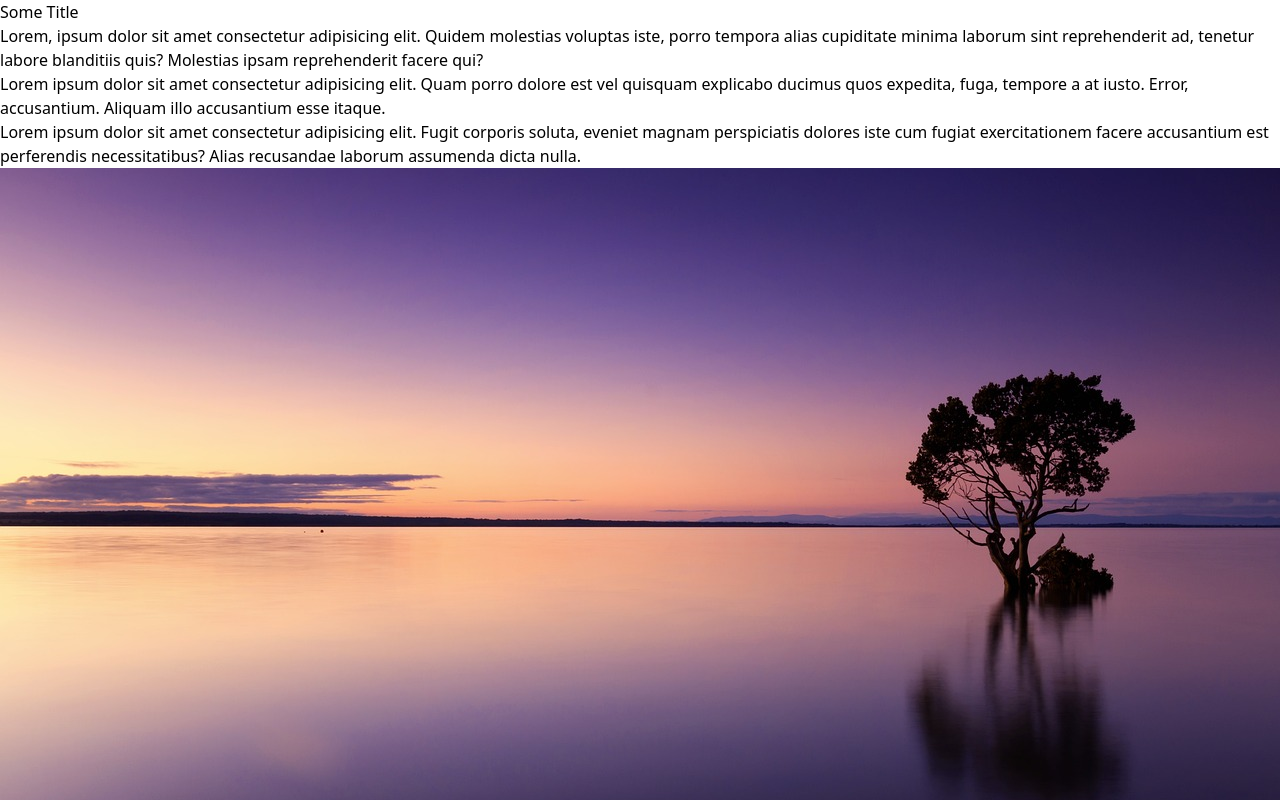
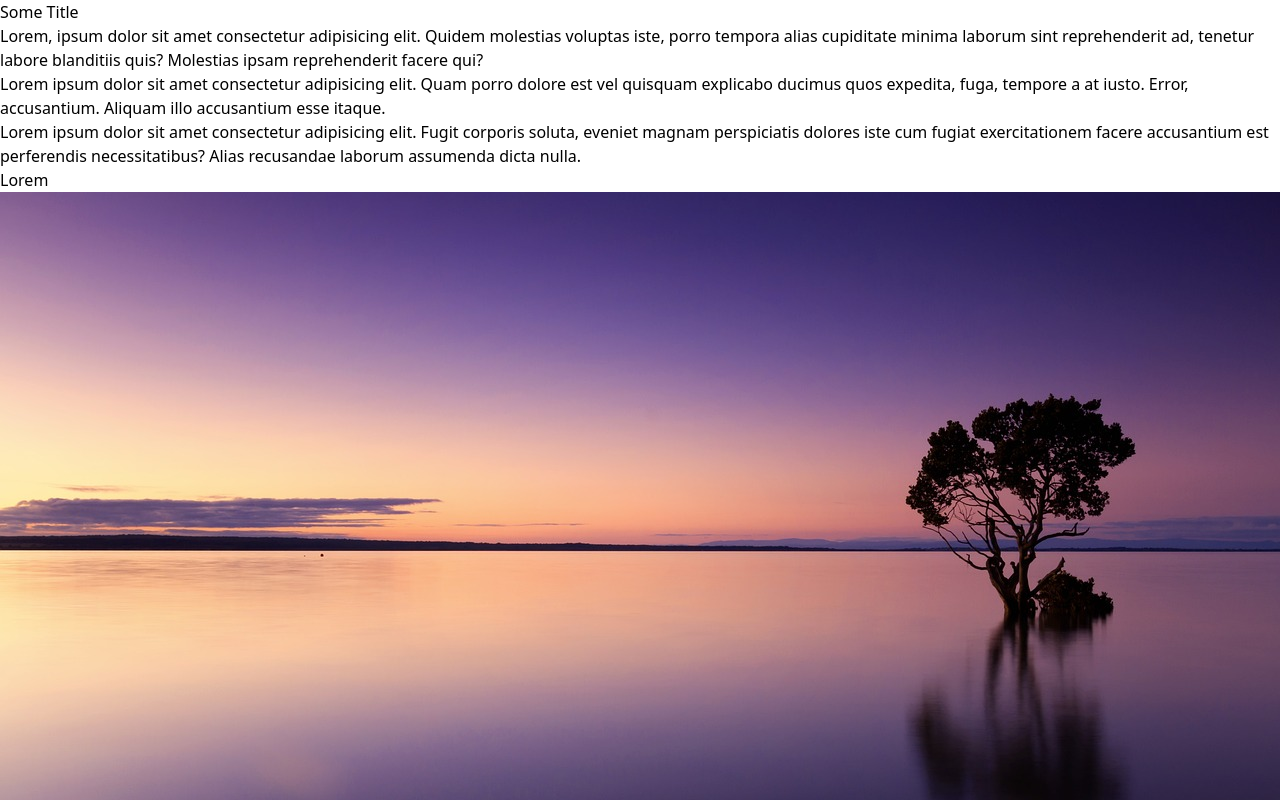
Before and after one commit to ErayC4/EvenMorePractice, a React (Vite) app: page / in a window 1280 px wide. Shown: the top 800 px of the page. Built offline with nearby package versions, Linux system fonts and the light colour scheme.

Commit message:
image that spins, but still buggy tho

```diff
--- a/src/App.jsx
+++ b/src/App.jsx
@@ -1,40 +1,35 @@
 import React, { useEffect } from "react";
-import { gsap, CSSRulePlugin } from "gsap/all";
-import { ScrollTrigger } from "gsap/dist/ScrollTrigger";
+import { gsap, ScrollTrigger } from "gsap/all";
 
 const App = () => {
   useEffect(() => {
-    // Register GSAP plugins
-    gsap.registerPlugin(CSSRulePlugin, ScrollTrigger);
+    gsap.registerPlugin(ScrollTrigger);
 
-    // Create GSAP timeline
     const tl = gsap.timeline({
       defaults: { ease: "power4.inOut", duration: 2 },
     });
 
-    // Get the CSS rule for ".card:before"
-    const flagPoles = CSSRulePlugin.getRule(".card:before");
 
     // GSAP animation for "h1"
-    tl.to(".helpme", {
+    tl.to("h1", {
       "clip-path": "polygon(0% 100%, 100% 100%, 100% 0%, 0% 0%)",
       opacity: 1,
       y: 0,
       duration: 2.2,
     });
 
-    // GSAP animation for ".card:before"
-    tl.from(
-      flagPoles,
-      { stagger: 1, opacity: 0, transform: "translateY(100px)" },
-      "-=2"
-    );
-  }, []); // Empty dependency array ensures the effect runs only once after initial render
+    tl.to(".rotation", {
+        x: 800,
+        rotation: 360,
+        duration: 3,
+        scrollTrigger: ".rotation",
+      });
 
-  return (
-    <div className="helpme pl-8">
-      <h1 className="text-4xl pb-8">Some Title</h1>
-      <div className="flex justify-between gap-4">
+  }, []);
+
+  const randomContent = (
+    <div>
+        <div className="flex justify-between gap-4">
         <p>
           Lorem, ipsum dolor sit amet consectetur adipisicing elit. Quidem
           molestias voluptas iste, porro tempora alias cupiditate minima laborum
@@ -52,14 +47,28 @@ const App = () => {
           exercitationem facere accusantium est perferendis necessitatibus?
           Alias recusandae laborum assumenda dicta nulla.
         </p>
+        <p>Lorem</p>
       </div>
 
-      <div className="flex justify-around gap-4 pt-4">
+      <div className="flex justify-around gap-4 pt-4 pb-16">
         <img src="/images/abc.jpg" alt="" className="w-96 object-cover" />
         <img src="/images/wolken.jpg" alt="" className="w-96 object-cover" />
         <img src="/images/xyz.jpg" className="w-96 object-cover" alt="" />
       </div>
     </div>
+  )
+
+
+  return (
+    <div className="pl-8">
+      <h1 className="text-4xl pb-8 pt-32">Some Title</h1>
+      {randomContent}
+      {randomContent}
+      {randomContent}
+
+      <img src="/images/xyz.jpg" className="rotation w-96 object-cover" alt="" />
+
+    </div>
   );
 };
 
```
